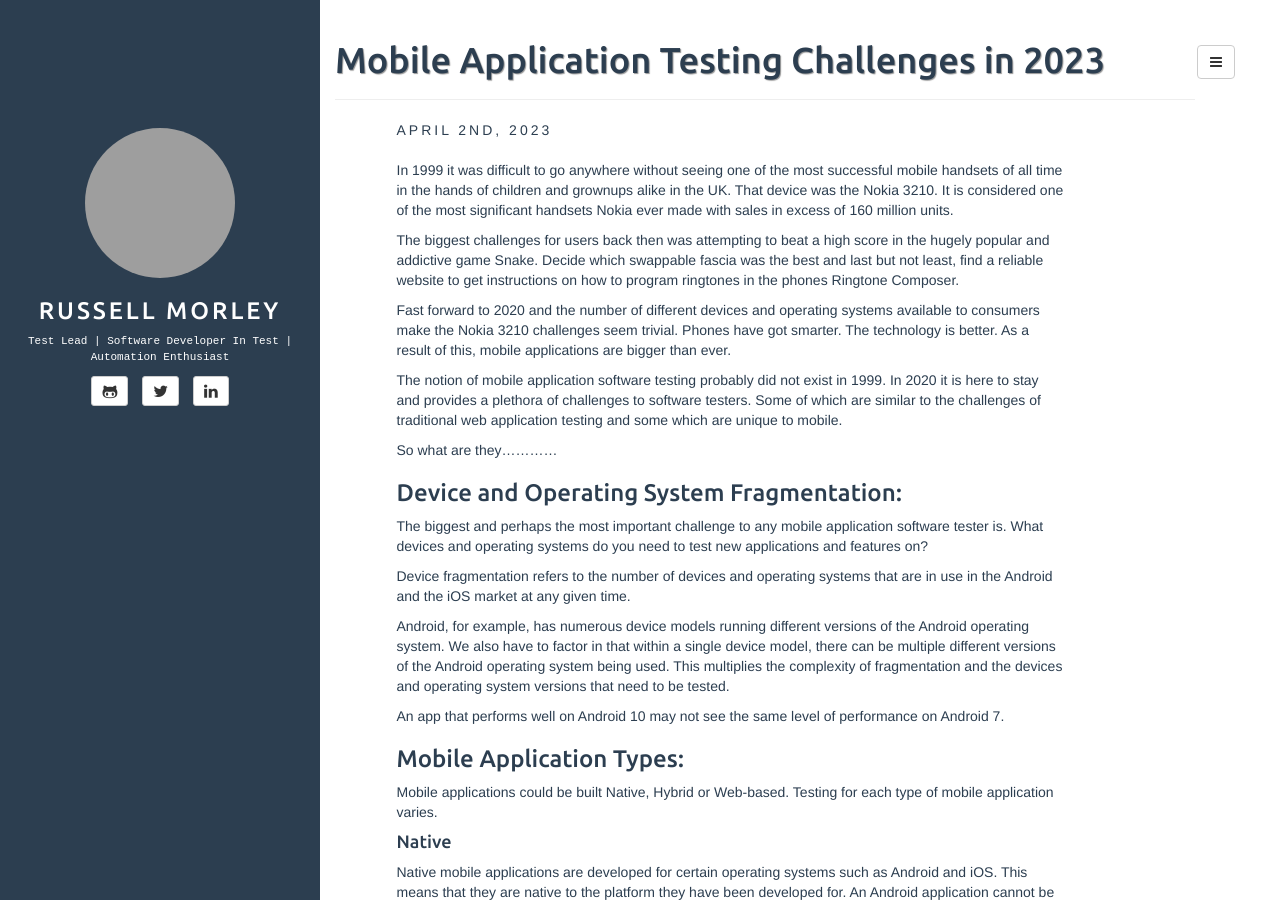
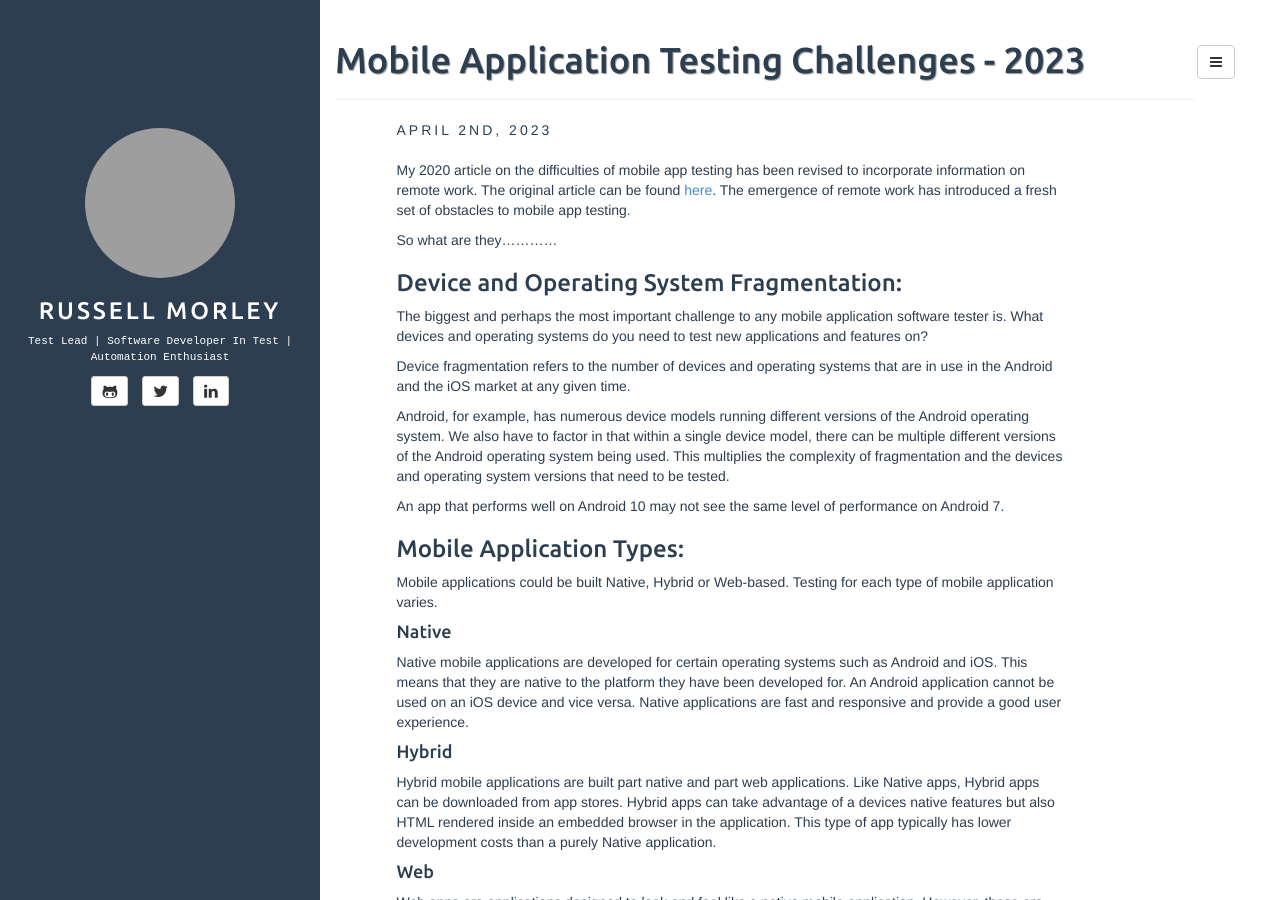
Before and after one commit to Rusty84/Rusty84.github.io, a Jekyll site: the page built from _posts/2023-04-02-Mobile2023.md, in a window 1280 px wide and 900 px high. Built offline with Jekyll 4.4.1, drawn with Linux system fonts in a browser that asks for light colours; comment, search, counter and statistics services are not loaded; grey boxes are pictures that could not be loaded.

Commit message:
Add files via upload

```diff
--- a/_posts/2023-04-02-Mobile2023.md
+++ b/_posts/2023-04-02-Mobile2023.md
@@ -1,19 +1,13 @@
 ---
 layout: post
-title: Mobile Application Testing Challenges in 2023
+title: Mobile Application Testing Challenges - 2023
 categories: [Article, Mobile]
 tags: [Article, Mobile]
 fullview: false
 comments: false
 ---
 
-In 1999 it was difficult to go anywhere without seeing one of the most successful mobile handsets of all time in the hands of children and grownups alike in the UK. That device was the Nokia 3210. It is considered one of the most significant handsets Nokia ever made with sales in excess of 160 million units.
-
-The biggest challenges for users back then was attempting to beat a high score in the hugely popular and addictive game Snake. Decide which swappable fascia was the best and last but not least, find a reliable website to get instructions on how to program ringtones in the phones Ringtone Composer.
-
-Fast forward to 2020 and the number of different devices and operating systems available to consumers make the Nokia 3210 challenges seem trivial. Phones have got smarter. The technology is better. As a result of this, mobile applications are bigger than ever.
-
-The notion of mobile application software testing probably did not exist in 1999. In 2020 it is here to stay and provides a plethora of challenges to software testers. Some of which are similar to the challenges of traditional web application testing and some which are unique to mobile.
+My 2020 article on the difficulties of mobile app testing has been revised to incorporate information on remote work. The original article can be found <a href="https://russmorley.net/article/mobile/2020/06/28/Mobile.html" target="_self">here</a>. The emergence of remote work has introduced a fresh set of obstacles to mobile app testing.
 
 So what are they............
 
```
